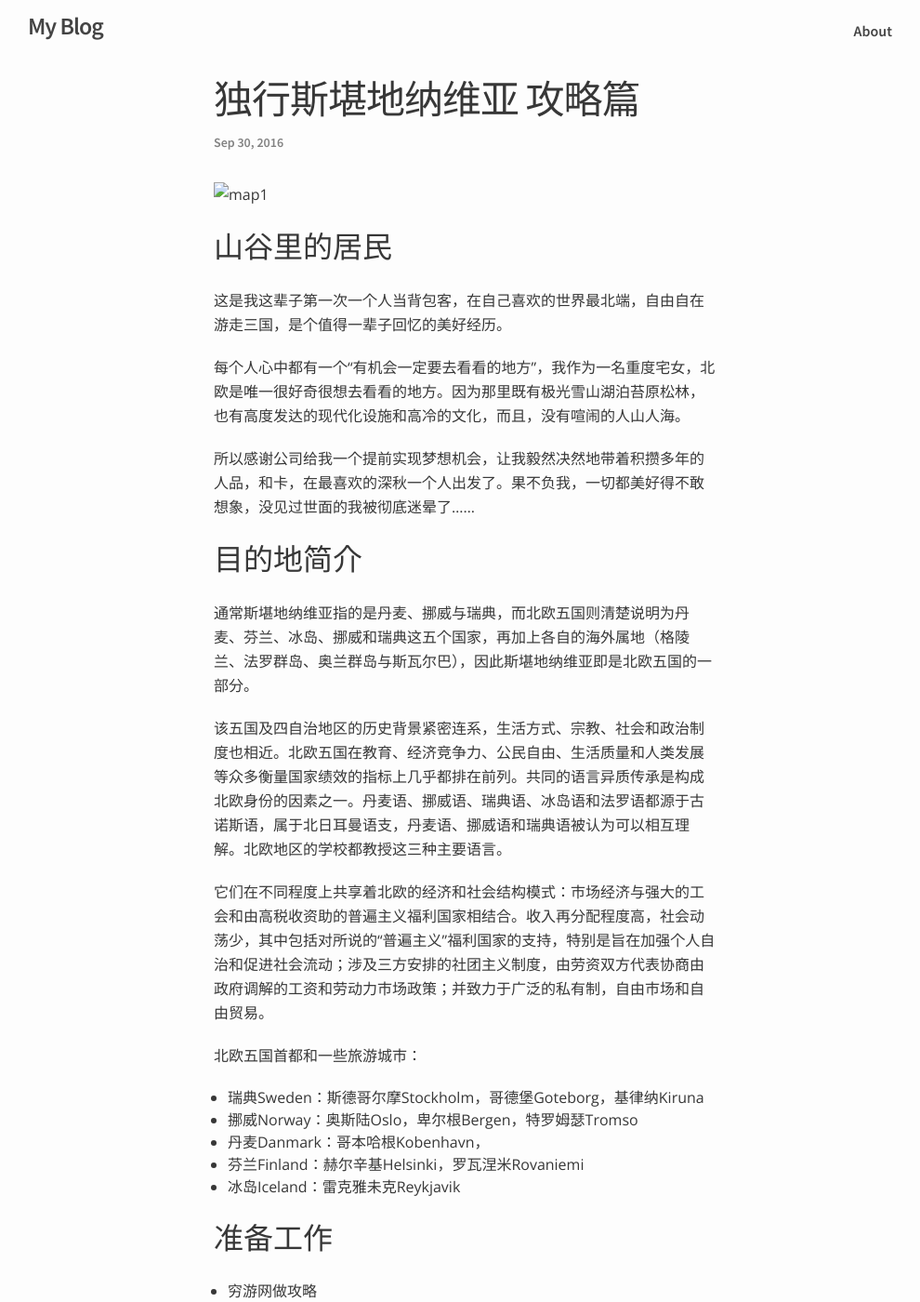
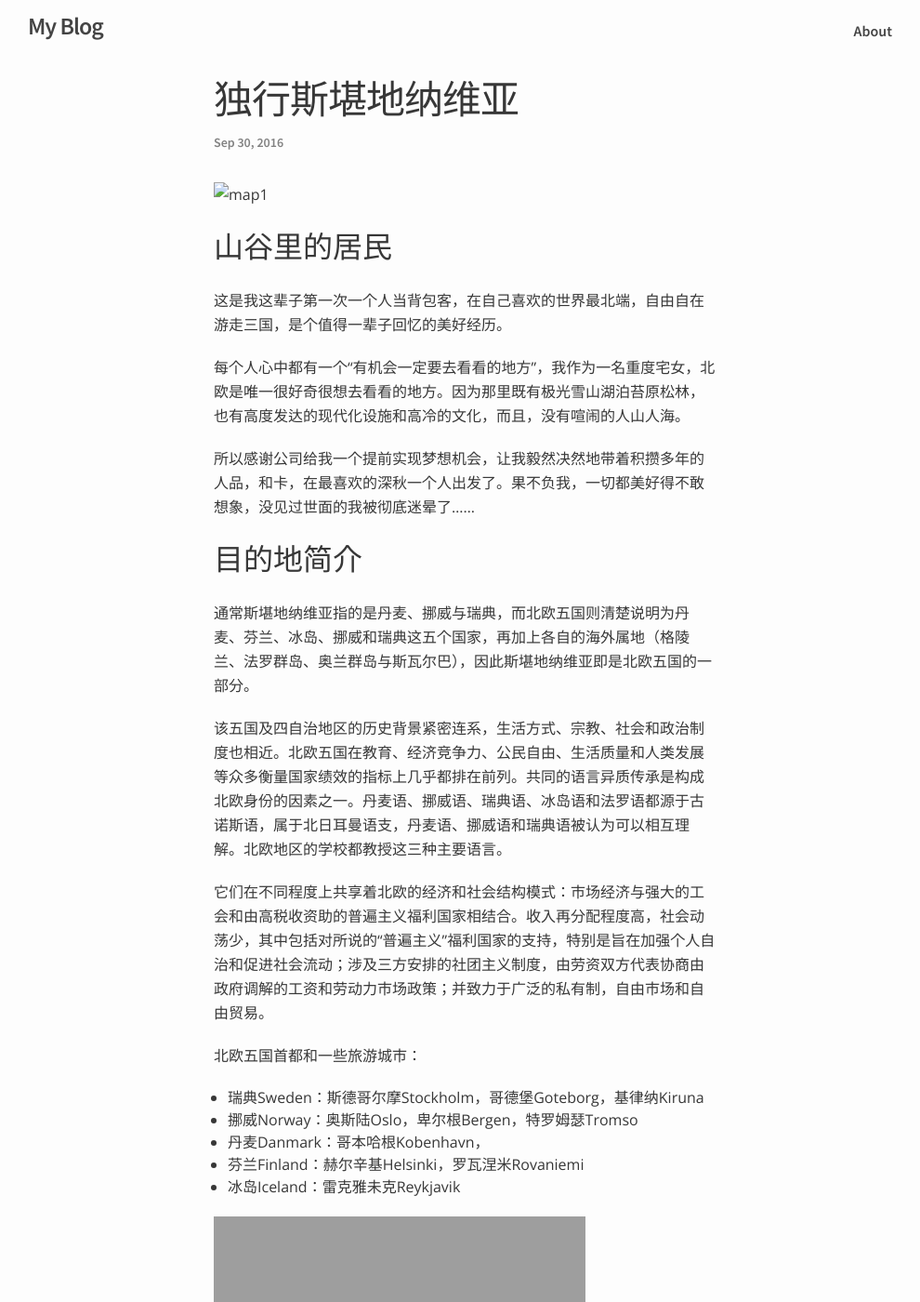
Before and after one commit to hazel-new/HazelBlog, a Jekyll site: the page built from _posts/2016-09-30-独行斯堪地纳维亚.md, in a window 1280 px wide and 1400 px high. Shown: the whole window at 93% size, without its empty margins (140-1130 px from the left). Built offline with Jekyll 4.4.1, drawn with Linux system fonts in a browser that asks for light colours; our own code applies the rules of GitHub Pages for plain Markdown files; some of the changed text lies outside the part shown.

Commit message:
update pics

```diff
--- a/_posts/2016-09-30-独行斯堪地纳维亚-攻略篇.md
+++ b/_posts/2016-09-30-独行斯堪地纳维亚.md
@@ -23,8 +23,10 @@
 - 芬兰Finland：赫尔辛基Helsinki，罗瓦涅米Rovaniemi
 - 冰岛Iceland：雷克雅未克Reykjavik
 
+![map1]({{ site.url }}/images/Northern/map.jpg)
+
 ## 准备工作
-- 穷游网做攻略
+- 各路旅游网站做攻略
 - 确定目的地，行程安排
 - 排好时间表，签证
 - 定好交通酒店
```
Also changed, not shown: other parts of _posts/2016-09-30-独行斯堪地纳维亚.md (+2 -0 lines), _posts/2016-10-02-独行斯堪地纳维亚.md (deleted), images/Scandinavia/Norway/11.jpg (renamed from images/Scandinavia/Sweden/11.jpg), images/Scandinavia/Norway/12.jpg (renamed from images/Scandinavia/Sweden/12.jpg), images/Scandinavia/Norway/13.jpg (renamed from images/Scandinavia/Sweden/13.jpg), images/Scandinavia/Norway/14.jpg (renamed from images/Scandinavia/Sweden/14.jpg), images/Scandinavia/Norway/15.jpg (renamed from images/Scandinavia/Sweden/15.jpg), images/Scandinavia/Norway/16.jpg (renamed from images/Scandinavia/Sweden/16.jpg), images/Scandinavia/Norway/17.jpg (renamed from images/Scandinavia/Sweden/17.jpg), images/Scandinavia/Norway/18.jpg (renamed from images/Scandinavia/Sweden/18.jpg), images/Scandinavia/Sweden/2.jpg.
